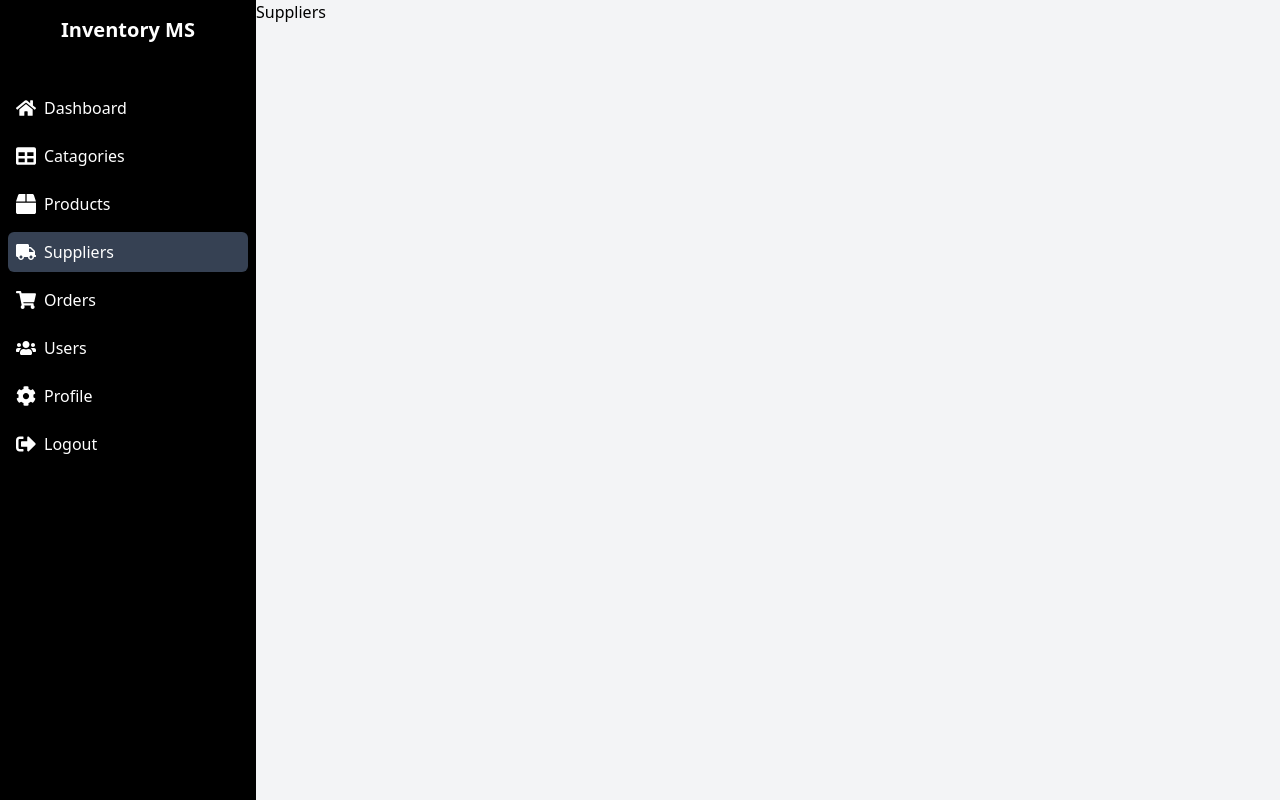
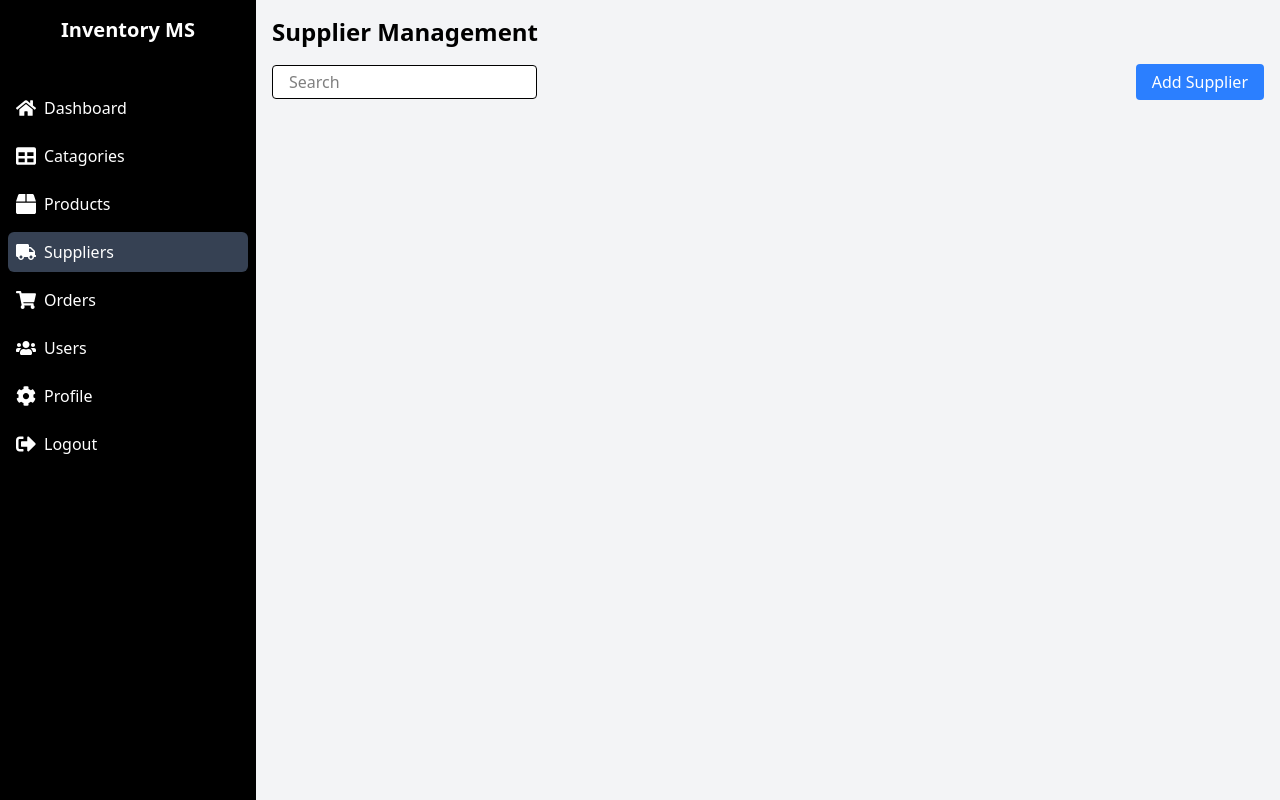
Before and after one commit to wmtutul/Inventory-Management, a React app in the folder frontend/: page /admin-dashboard/suppliers in a window 1280 px wide. Built offline with nearby package versions, Linux system fonts and the light colour scheme; sample sign-in values are in the browser's storage; the HTML template or start-up script is replaced by a standard one.

Commit message:
Supplier Page -> frontend

```diff
--- a/frontend/src/App.jsx
+++ b/frontend/src/App.jsx
@@ -5,6 +5,7 @@ import Login from './pages/Login';
 import ProtectedRoutes from './utils/ProtectedRoutes';
 import Dashboard from './pages/Dashboard';
 import Categories from './components/Categories';
+import Suppliers from './components/Suppliers';
 
 const App = () => {
   return (
@@ -23,7 +24,7 @@ const App = () => {
           <Route index element={<h1>Summary of dashboard</h1>} />
           <Route path='categories' element={<Categories/>} />
           <Route path='products' element={<h1>Products</h1>} />
-          <Route path='suppliers' element={<h1>Suppliers</h1>} />
+          <Route path='suppliers' element={<Suppliers/>} />
           <Route path='orders' element={<h1>Orders</h1>} />
           <Route path='users' element={<h1>Users</h1>} />
           <Route path='profile' element={<h1>Profile</h1>} />
--- /dev/null
+++ b/frontend/src/components/Suppliers.jsx
@@ -0,0 +1,48 @@
+import React, { useState } from 'react'
+
+const Suppliers = () => {
+
+    const [addEditModal, setAddEditModal] = useState(null);
+
+    return (
+        <div className='w-full h-full flex flex-col gap-4 p-4'>
+            <h1 className='text-2xl font-bold'>Supplier Management</h1>
+            <div className='flex justify-between items-center'>
+                <input type="text" placeholder='Search' className='border p-1 bg-white rounded px-4' />
+                <button
+                    className='px-4 py-1.5 bg-blue-500 text-white rounded cursor-pointer'
+                    onClick={() => setAddEditModal(1)}
+                >
+                    Add Supplier
+                </button>
+            </div>
+
+            {addEditModal && (
+                <div className='fixed top-0 left-0 w-full h-full bg-black/50 flex justify-center items-center'>
+
+                    <div className='bg-white p-4 rounded shadow-md w-1/3 relative'>
+                        <h1 className='text-xl font-bold'>Add Supplier</h1>
+
+                        <button
+                            className='absolute top-4 right-4 font-bold cursor-pointer text-lg'
+                            onClick={() => setAddEditModal(null)}
+                        >
+                            X
+                        </button>
+
+                        <form className='flex flex-col gap-4 mt-4'>
+                            <input type="text" placeholder='Supplier Name' className='border p-1 bg-white rounded px-4' />
+                            <input type="email" placeholder='Supplier Email' className='border p-1 bg-white rounded px-4' />
+                            <input type="number" placeholder='Supplier Phone Number' className='border p-1 bg-white rounded px-4' />
+                            <input type="text" placeholder='Supplier Address' className='border p-1 bg-white rounded px-4' />
+                            <button className='px-4 py-1.5 bg-blue-500 text-white rounded cursor-pointer'>Add Supplier</button>
+                        </form>
+                    </div>
+
+                </div>
+            )}
+        </div>
+    )
+}
+
+export default Suppliers
```
